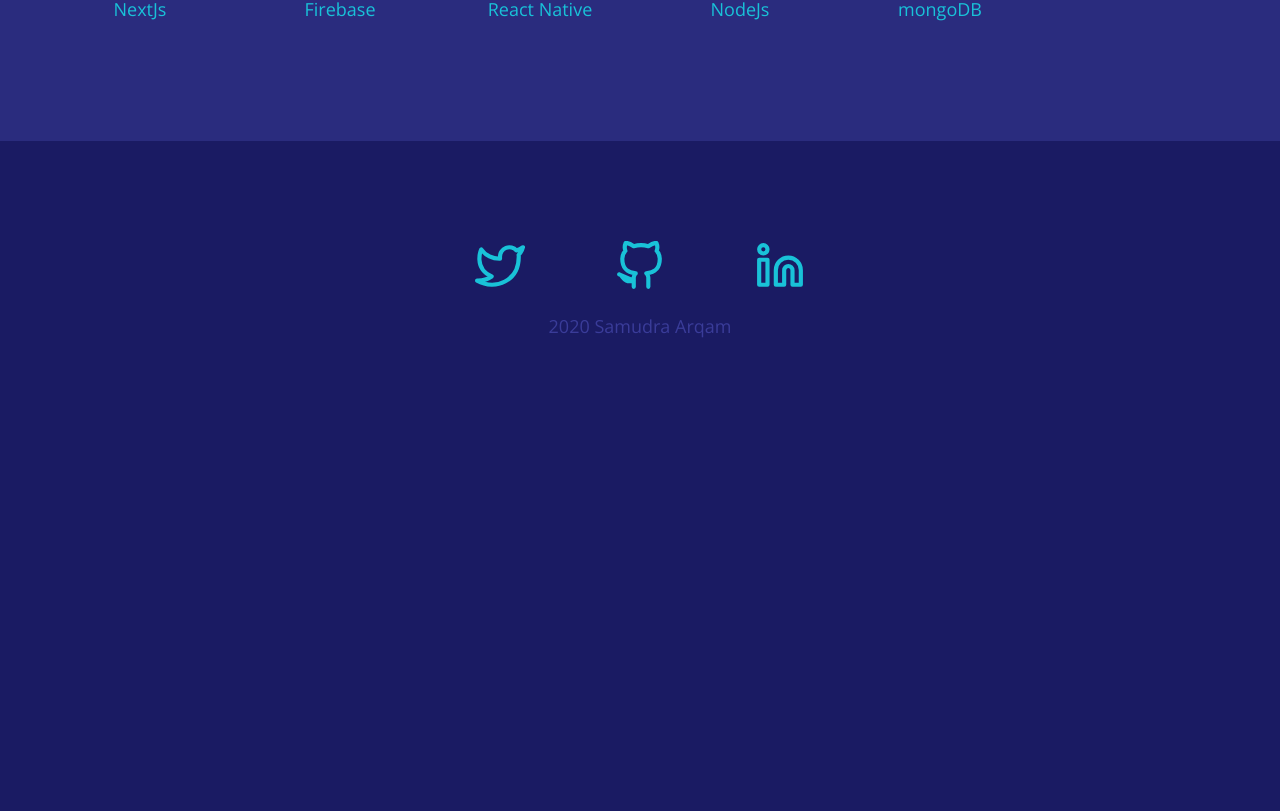
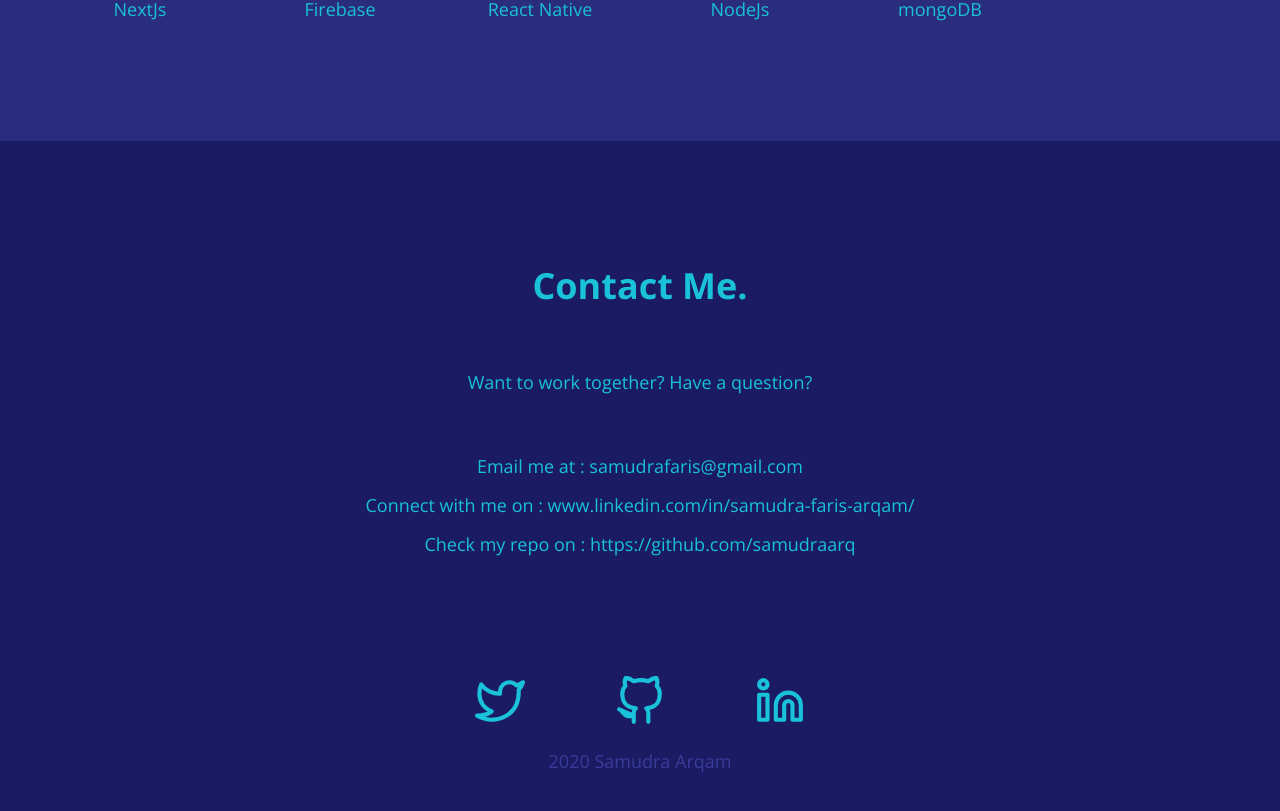
Before and after one commit to samudraarq/personalwebsite, a React (Create React App) app: page /about in a window 1280 px wide. Shown: the part 1526-2337 px from the top of the page. Before the commit the page ends 1914 px from the top, so only its background shows below. Built offline with nearby package versions, Linux system fonts and the light colour scheme.

Commit message:
contact me components

```diff
--- /dev/null
+++ b/src/components/About/ContactMe/ContactMe.js
@@ -0,0 +1,21 @@
+import styles from "./ContactMe.module.css";
+
+const ContactMe = () => {
+  return (
+    <div className={styles.container}>
+      <h2 className={styles.title}>Contact Me.</h2>
+      <p className={styles.questions}>
+        Want to work together? Have a question?
+      </p>
+      <p className={styles.contact}>Email me at : samudrafaris@gmail.com</p>
+      <p className={styles.contact}>
+        Connect with me on : www.linkedin.com/in/samudra-faris-arqam/
+      </p>
+      <p className={styles.contact}>
+        Check my repo on : https://github.com/samudraarq
+      </p>
+    </div>
+  );
+};
+
+export default ContactMe;
--- /dev/null
+++ b/src/components/About/ContactMe/ContactMe.module.css
@@ -0,0 +1,19 @@
+.container {
+  text-align: center;
+  margin-top: 12rem;
+  margin-bottom: 12rem;
+}
+
+.title {
+  font-size: 3.6rem;
+}
+
+.questions {
+  font-size: 1.8rem;
+  margin: 6rem 0;
+}
+
+.contact {
+  font-size: 1.8rem;
+  margin: 1.5rem 0;
+}
--- a/src/pages/About.js
+++ b/src/pages/About.js
@@ -2,6 +2,7 @@ import Navbar from "../components/Navbar/Navbar";
 import Footer from "../components/Footer/Footer";
 import AboutMe from "../components/About/AboutMe/AboutMe";
 import TechStacks from "../components/About/TechStacks/TechStacks";
+import ContactMe from "../components/About/ContactMe/ContactMe";
 
 const About = () => {
   return (
@@ -9,6 +10,7 @@ const About = () => {
       <Navbar />
       <AboutMe />
       <TechStacks />
+      <ContactMe />
       <Footer />
     </>
   );
```
Also changed, not shown: 1 other file (tests, documents, lock files or other folders).
